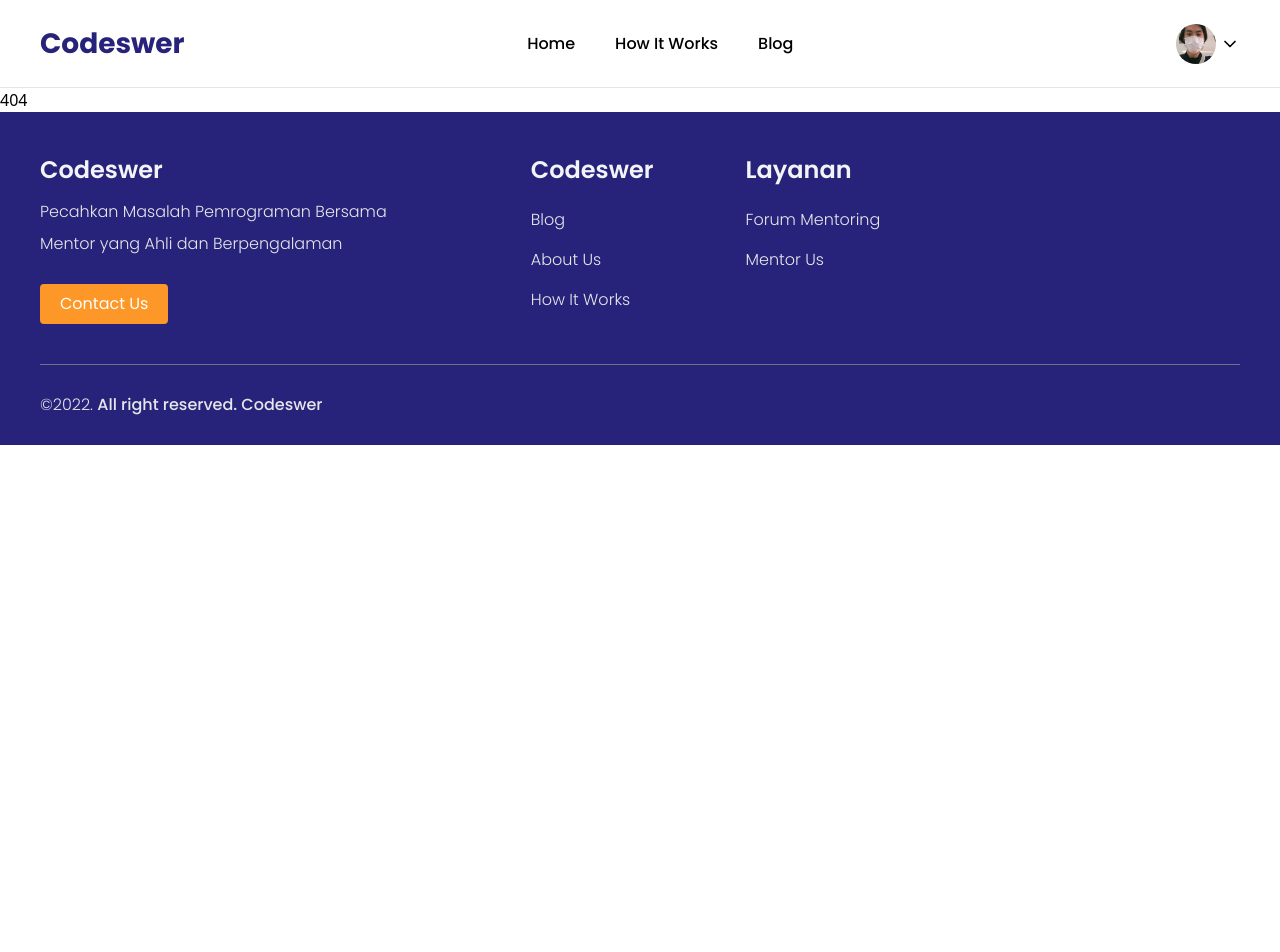
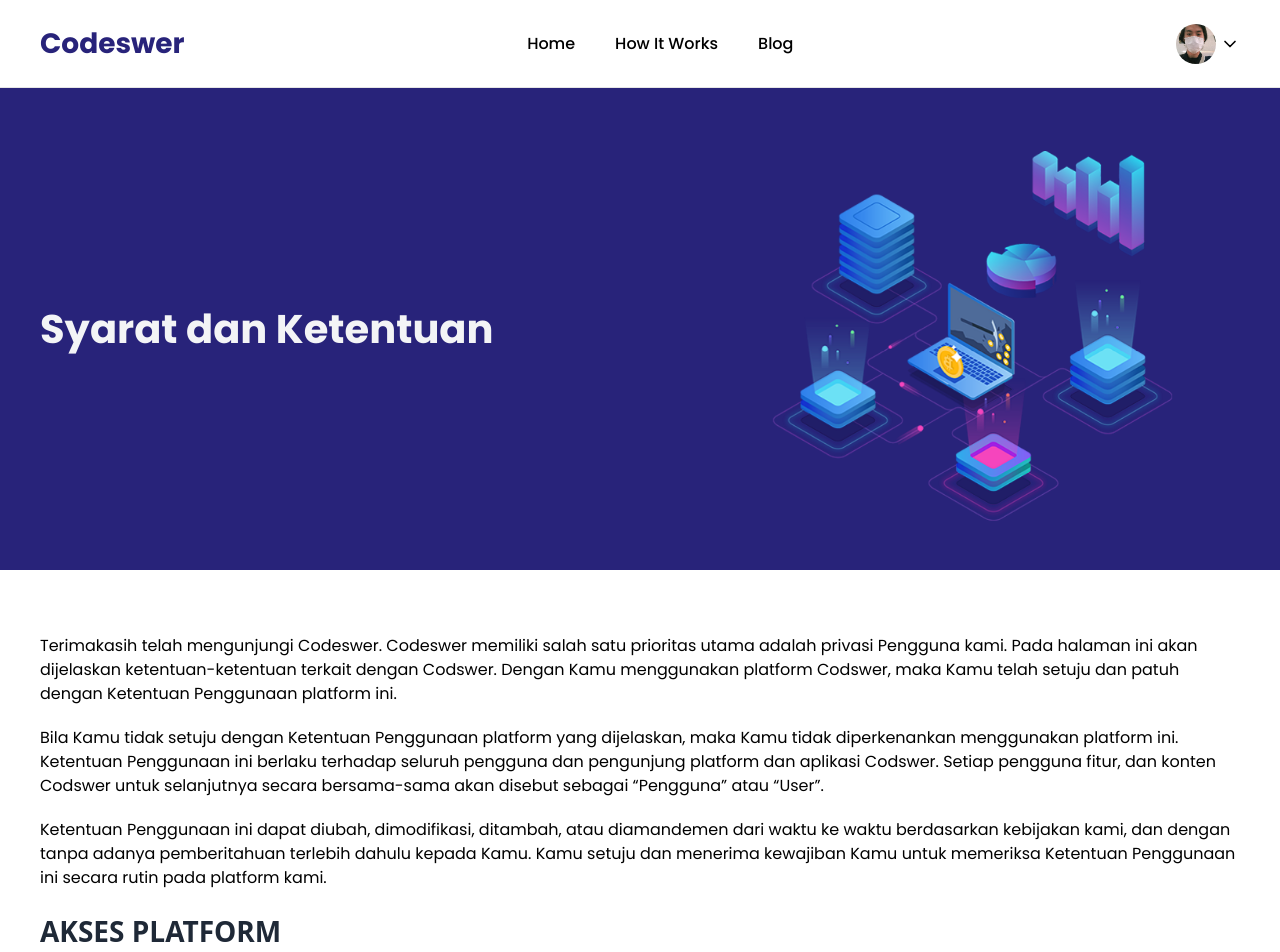
Before and after one commit to rg-km/final-project-engineering-54, a React (Create React App) app in the folder frontend/: page /terms in a window 1280 px wide. Shown: the top 952 px of the page. Before the commit the page ends 800 px from the top, so only its background shows below. Built offline with nearby package versions, Linux system fonts and the light colour scheme.

Commit message:
terms (syarat dan ketentuan)

```diff
--- a/frontend/src/App.js
+++ b/frontend/src/App.js
@@ -9,6 +9,7 @@ import ReadBlog from "./pages/blog/ReadBlog";
 import Signin from "./pages/auth/Signin";
 import Signup from "./pages/auth/Signup";
 
+import Terms from "./pages/terms/Terms";
 
 import Mydash from "./pages/dashboard/Mydash";
 import Profile from "./pages/dashboard/Profile";
@@ -33,6 +34,7 @@ export default function App() {
       </Route>
       <Route path="/" element={<Home />} />
       <Route path="*" element={<NotFound />} />
+      <Route path="/terms" element={<Terms />} />
     </Routes>
   );
 }
--- /dev/null
+++ b/frontend/src/pages/terms/Terms.jsx
@@ -0,0 +1,113 @@
+import React from "react";
+
+import "../../styles/_terms.scss";
+import Codeswer from "../../layouts/Codeswer";
+
+export default function Kebijakanprivasi() {
+  const status = null;
+
+  return (
+    <Codeswer
+      title="Masuk - Codeswer"
+      kw="codeswer login, codeswer signin, codeswer masuk, codeswer id masuk, codeswer masuk indonesia"
+      desc="Sudah punya akun Codeswer? Yuk masuk untuk mengakses fitur Codeswer."
+      ogUrl={status}
+      ogType={status}
+      ogTitle={status}
+      ogDesc={status}
+      twitTitle={status}
+    >
+      <article className="terms-component">
+        <section id="container_terms">
+          <article
+            id="part_one"
+            className="section-child bg-blue-code md:gap-x-3 gap-x-0 md:gap-y-0 gap-y-20 md:flex-row flex-col"
+          >
+            <div
+              id="one_left"
+              className="flex-col md:items-start items-center md:text-left text-center space-y-7 poppins md:w-[55%] w-full"
+            >
+              <h1>Syarat dan Ketentuan</h1>
+            </div>
+            <div id="one_right" className="md:w-[45%] w-full">
+              <img
+                src="/asset/img/lanpage3.1.webp"
+                width={400}
+                alt="Landing Page 1"
+              />
+            </div>
+          </article>
+          <article id="part_two" className="section-child space-y-5">
+            <p className="poppins mt-2">
+              Terimakasih telah mengunjungi Codeswer. Codeswer memiliki salah
+              satu prioritas utama adalah privasi Pengguna kami. Pada halaman
+              ini akan dijelaskan ketentuan-ketentuan terkait dengan Codswer.
+              Dengan Kamu menggunakan platform Codswer, maka Kamu telah setuju
+              dan patuh dengan Ketentuan Penggunaan platform ini.
+            </p>
+            <p className="poppins mt-2">
+              Bila Kamu tidak setuju dengan Ketentuan Penggunaan platform yang
+              dijelaskan, maka Kamu tidak diperkenankan menggunakan platform
+              ini. Ketentuan Penggunaan ini berlaku terhadap seluruh pengguna
+              dan pengunjung platform dan aplikasi Codswer. Setiap pengguna
+              fitur, dan konten Codswer untuk selanjutnya secara bersama-sama
+              akan disebut sebagai “Pengguna” atau “User”.
+            </p>
+            <p className="poppins mt-2">
+              Ketentuan Penggunaan ini dapat diubah, dimodifikasi, ditambah,
+              atau diamandemen dari waktu ke waktu berdasarkan kebijakan kami,
+              dan dengan tanpa adanya pemberitahuan terlebih dahulu kepada Kamu.
+              Kamu setuju dan menerima kewajiban Kamu untuk memeriksa Ketentuan
+              Penggunaan ini secara rutin pada platform kami.
+            </p>
+
+            <h1>AKSES PLATFORM</h1>
+            <p className="poppins mt-2">
+              Dalam penggunaan platform ini, terdapat beberapa area dengan akses
+              yang dibatasi sesuai dengan hak/lisensi Kamu. Tim Codswer memiliki
+              hak untuk membatasi akses sebagian maupun keseluruhan platform,
+              sesuai dengan kebijakan yang berlaku selama tidak mempengaruhi
+              keamanan dan kenyamanan layanan Codswer.com. Penggunaan user ID
+              dan password merupakan sepenuhnya hak dan tanggung jawab pengguna
+              sekaligus pemilik akun dan password. Semua aktivitas dan
+              penggunaan terkait pemilik user dan ID akan menjadi tanggung jawab
+              pemilik yang terdaftar dalam database Codswer.com. Tim Codswer.com
+              memiliki wewenang untuk mengubah atau menonaktifkan user ID
+              terkait apabila di kemudian hari terdapat pelanggaran Ketentuan
+              Penggunaan atau atas permintaan pemilik ID.
+            </p>
+            <h1>JAMINAN PRIVASI</h1>
+            <p className="poppins mt-2">
+              Kami berkomitmen untuk menjaga keamanan dan kerahasiaan data
+              pribadi yang diberikan Pengguna saat mengakses dan menggunakan
+              Platform (“Data Pribadi”). Dalam hal ini, Data Pribadi diberikan
+              oleh Pengguna secara sadar dan tanpa adanya tekanan atau paksaan
+              dari pihak manapun, serta ikut bertanggung jawab penuh dalam
+              menjaga kerahasiaan Data Pribadi tersebut. Keamanan dan
+              kerahasiaan akun Kamu, termasuk namun tidak terbatas pada seluruh
+              data pribadi yang Kamu berikan kepada kami melalui formulir
+              pendaftaran pada Platform kami, sepenuhnya merupakan tanggung
+              jawab pribadi Kamu. Segala kerugian dan risiko yang timbul akibat
+              atau sehubungan dengan kelalaian Kamu dalam menjaga keamanan dan
+              kerahasiaan akun Kamu ditanggung oleh Kamu sendiri.
+            </p>
+
+            <h1>PENGEMBANGAN PLATFORM</h1>
+            <p className="poppins mt-2">
+              Codswer berhak untuk melakukan pengembangan, perubahan, dan/atau
+              penyesuaian isi dan layanan platform secara tetap ataupun untuk
+              waktu tertentu, dengan atau tanpa adanya pemberitahuan sebelumnya
+              kepada pengguna platform. Keamanan dan kerahasiaan akun Kamu,
+              termasuk namun tidak terbatas pada seluruh data pribadi yang Kamu
+              berikan kepada kami melalui formulir pendaftaran pada Platform
+              kami, sepenuhnya merupakan tanggung jawab pribadi Kamu. Segala
+              kerugian dan risiko yang timbul akibat atau sehubungan dengan
+              kelalaian Kamu dalam menjaga keamanan dan kerahasiaan akun Kamu
+              ditanggung oleh Kamu sendiri.
+            </p>
+          </article>
+        </section>
+      </article>
+    </Codeswer>
+  );
+}
--- /dev/null
+++ b/frontend/src/styles/_terms.scss
@@ -0,0 +1,97 @@
+@import "../styles/base/variable";
+@import "../styles/animation/bounce";
+@import "../styles/component/_btnCustom";
+
+.terms-component {
+  #container_terms {
+    .section-child {
+      padding: 3.5rem 2.5rem;
+      @media only screen and (max-width: 639px) {
+        padding: 3.5rem 1.5rem;
+        margin-top: auto;
+      }
+    }
+    #part_one {
+      @include flex-center;
+
+      #one_left {
+        display: flex;
+        h1 {
+          @include text-head($gray-100, 2.5rem, 700);
+        }
+        h3 {
+          line-height: 1.75rem;
+          @include text-head($gray-200, auto, 300);
+        }
+      }
+      #one_right {
+        @include movebounce;
+        -webkit-animation: movebounce 5s linear infinite;
+        animation: movebounce 5s linear infinite;
+
+        img {
+          margin: 0 auto;
+        }
+      }
+    }
+    #part_two {
+      h1 {
+        text-align: left;
+        @include text-head($gray-800, 1.75rem, 700);
+      }
+      div {
+        display: flex;
+        #two_left {
+          img {
+            margin: 0 auto;
+          }
+        }
+        #two_right {
+          display: flex;
+          flex-direction: column;
+          h2 {
+            @include text-head($gray-800, 1.5rem, 600);
+          }
+          button {
+            @include btnCustom;
+            @include text-head(auto, 1.25rem, 600);
+          }
+        }
+      }
+    }
+    #part_three {
+      @include flex-center;
+
+      #three_left {
+        display: flex;
+        h5 {
+          color: $gray-800;
+        }
+        h1 {
+          @include text-head($gray-800, 1.75rem, 700);
+        }
+        h3 {
+          line-height: 1.75rem;
+          @include text-head($gray-800, auto, 300);
+        }
+        button {
+          @include text-head(auto, 1.25rem, 600);
+        }
+      }
+      #three_right {
+        img {
+          margin: 0 auto;
+        }
+      }
+    }
+    #part_four {
+      h1 {
+        text-align: center;
+        @include text-head($gray-800, 1.75rem, 700);
+      }
+      #container-card {
+        display: flex;
+      }
+    }
+  }
+}
```
Also changed, not shown: 2 other files (tests, documents, lock files or other folders).
